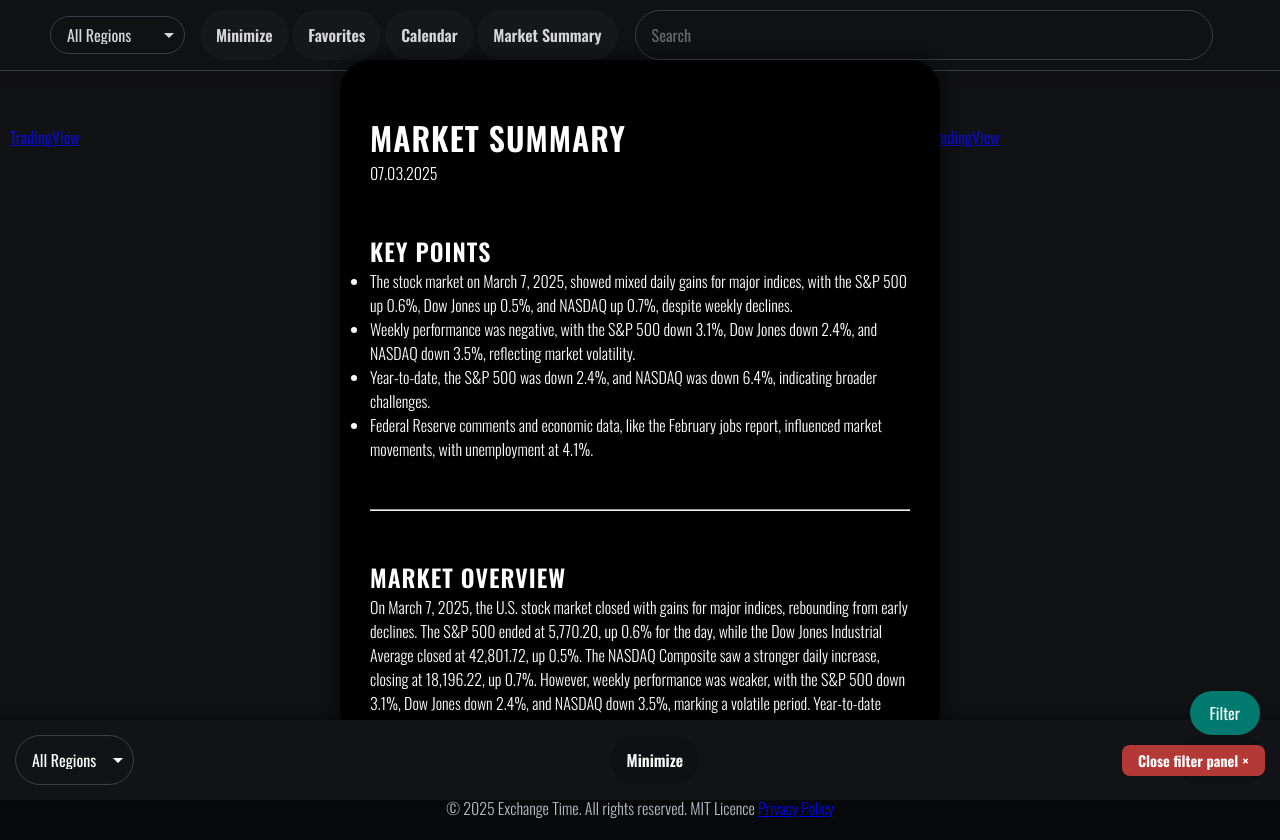
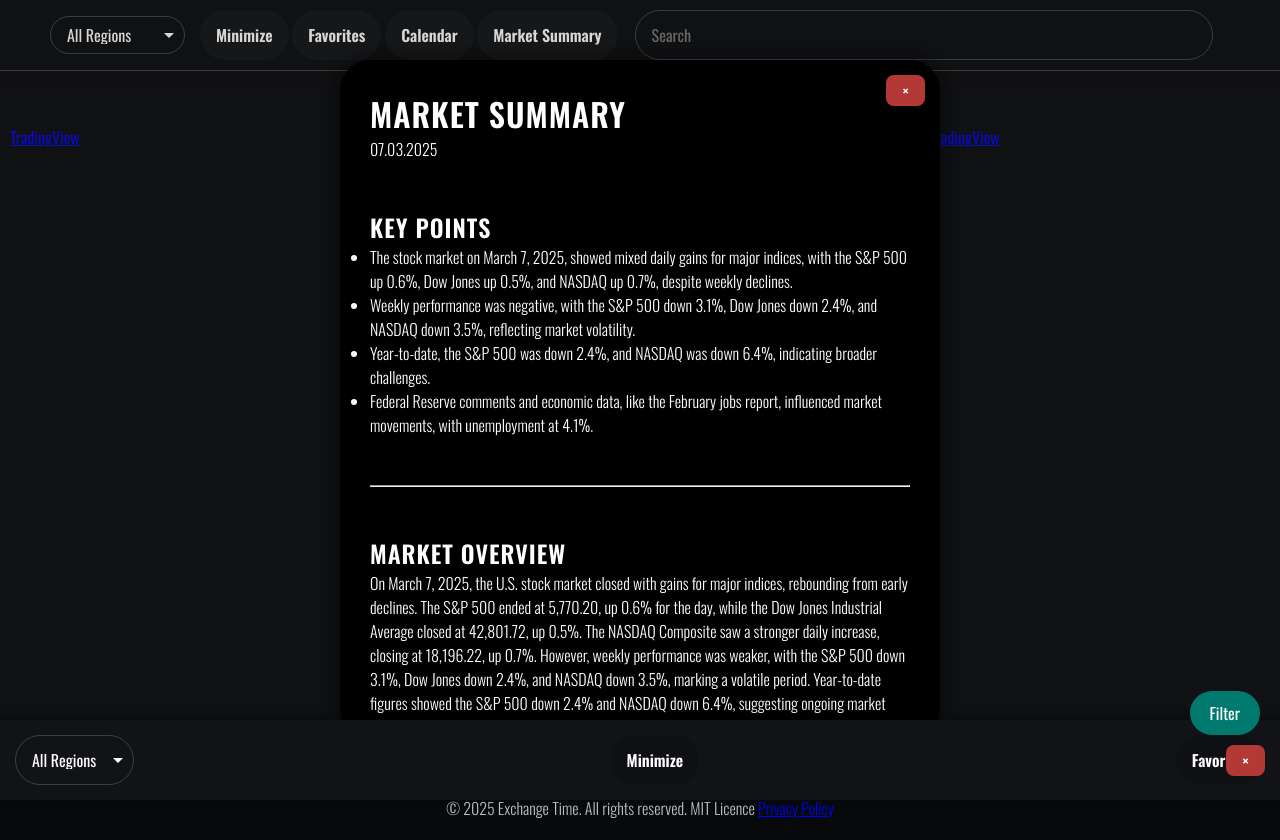
Before and after one commit to aliabdulhamida/Exchange-Time, a plain HTML site: page index.html in a window 1280 px wide. Both pictures are taken after a click on the button "Market Summary". Drawn offline with nearby package versions, Linux system fonts and the light colour scheme; a script that the page names is missing.

Commit message:
Update index.html

```diff
--- a/index.html
+++ b/index.html
@@ -116,7 +116,7 @@
         </div>
         <div id="calendar-modal" class="modal">
             <div class="modal-content">
-                <span class="close">×</span>
+                <button id="close" class="btn">×</button>
                 <h2 style="color:white;">Market Holidays</h2>
                 <select id="calendar-region-filter" class="select">
                     <option value="all">All Regions</option>
@@ -131,10 +131,12 @@
             </div>
         </div>
         <!-- Neues Modal für Market Summary -->
-        <div id="market-summary-modal" class="modal">
-            <div class="modal-content">
-                <span class="close">×</span>
-                <h2 style="color:white;">Market Summary</h2>
+
+
+<div id="market-summary-modal" class="modal">
+    <div class="modal-content">
+        <button id="closesummary" class="btn">×</button>
+      <h2 style="color:white;">Market Summary</h2>
               <p style="color:white;">07.03.2025</p>
                 <div id="market-summary-content"><br></br>
                   <h3 style="color:white;">Key Points</h3>    <ul style="color:white;">
@@ -215,9 +217,7 @@ The 10-year Treasury yield was at 4.31%, up from 4.28% the previous day, with a
         </div>
         <div id="floating-filter-btn">Filter</div>
         <div id="filter-panel">
-            <button id="close-filter-panel">
-                <span class="visually-hidden">Close filter panel</span>
-                ×
+            <button id="close-filter-panel">×
             </button>
             <select class="region-filter select">
                 <option value="all">All Regions</option>
```
